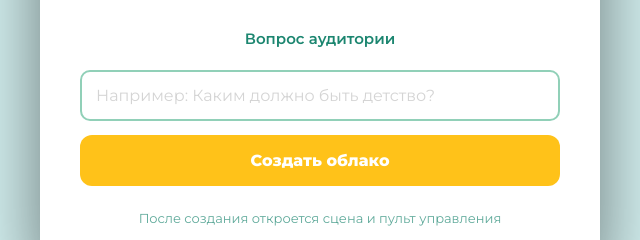
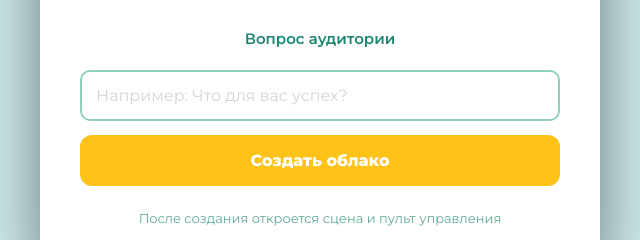
Before and after one commit to varvar-888/DM, a website: page public/index.html in a window 1280 px wide. Shown: the part 370-610 px from the top of the page, 320-960 px from the left. Drawn offline with nearby package versions, Linux system fonts and the light colour scheme; no server answers.

Commit message:
Update index.html

```diff
--- a/public/index.html
+++ b/public/index.html
@@ -44,7 +44,7 @@
       <h1 class="setup-title">Облако слов</h1>
       <p class="setup-subtitle">Задайте вопрос — гости ответят одним словом</p>
       <label class="label" for="questionInput">Вопрос аудитории</label>
-      <input id="questionInput" class="input" type="text" placeholder="Например: Каким должно быть детство?" maxlength="200" />
+      <input id="questionInput" class="input" type="text" placeholder="Например: Что для вас успех?" maxlength="200" />
       <button id="createBtn" class="btn" type="button">Создать облако</button>
       <p class="setup-hint">После создания откроется сцена и пульт управления</p>
     </div>
```
